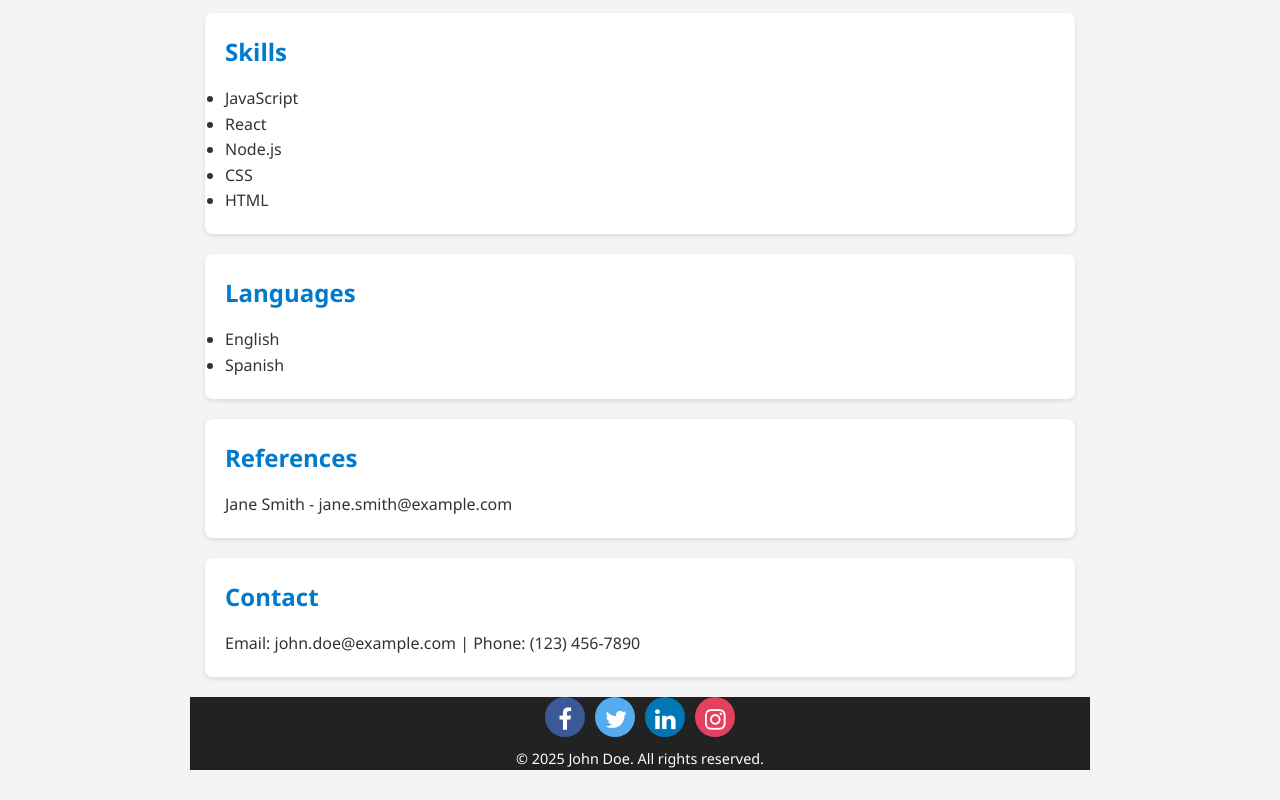
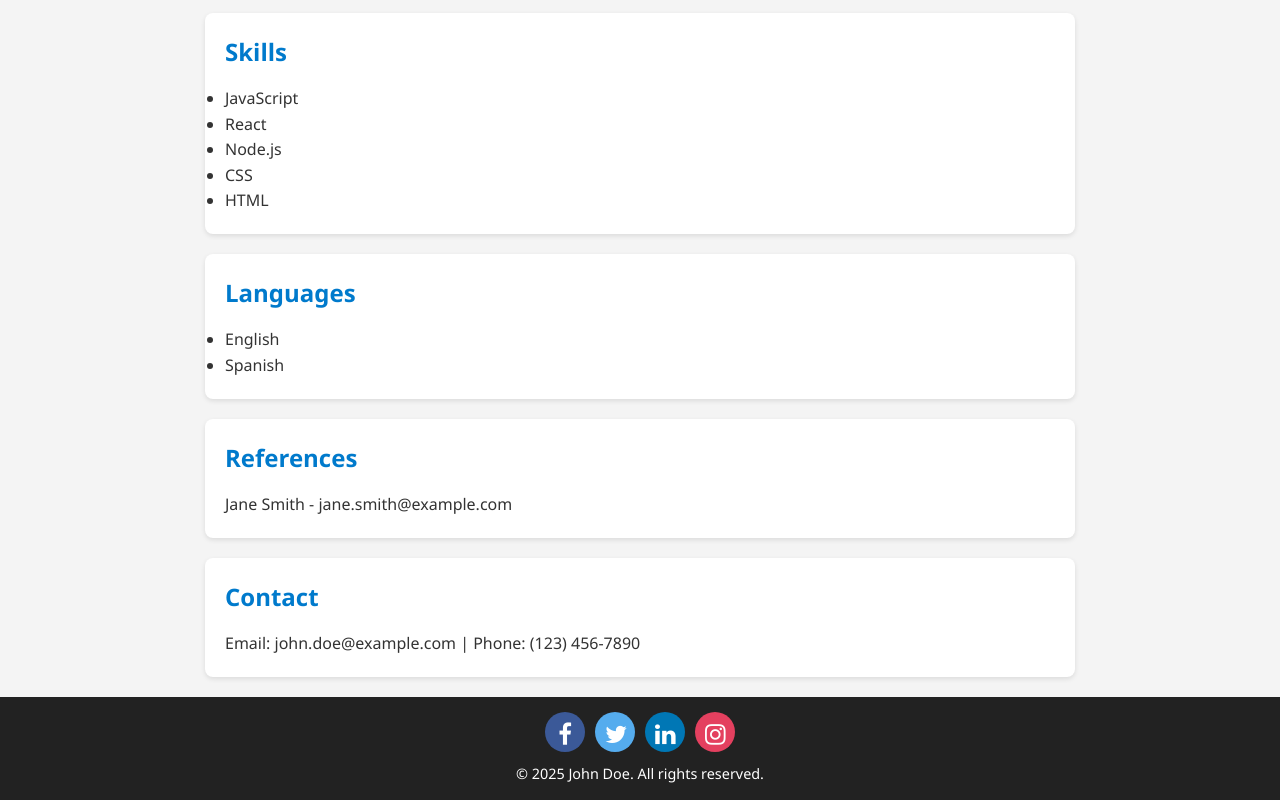
Before and after one commit to apdg21/editableresume, a plain HTML site: page style9/index.html in a window 1280 px wide. Shown: the part 777-1577 px from the top of the page. Before the commit the page ends 1547 px from the top, so only its background shows below. Drawn offline with Linux system fonts and the light colour scheme.

Commit message:
Update index.html

```diff
--- a/style9/index.html
+++ b/style9/index.html
@@ -74,7 +74,7 @@
         </section>
     </main>
 
-    <footer class="container">
+    <footer>
         <div class="social-icons" id="social-icons"></div>
         <p id="footer-text"></p>
     </footer>
```
